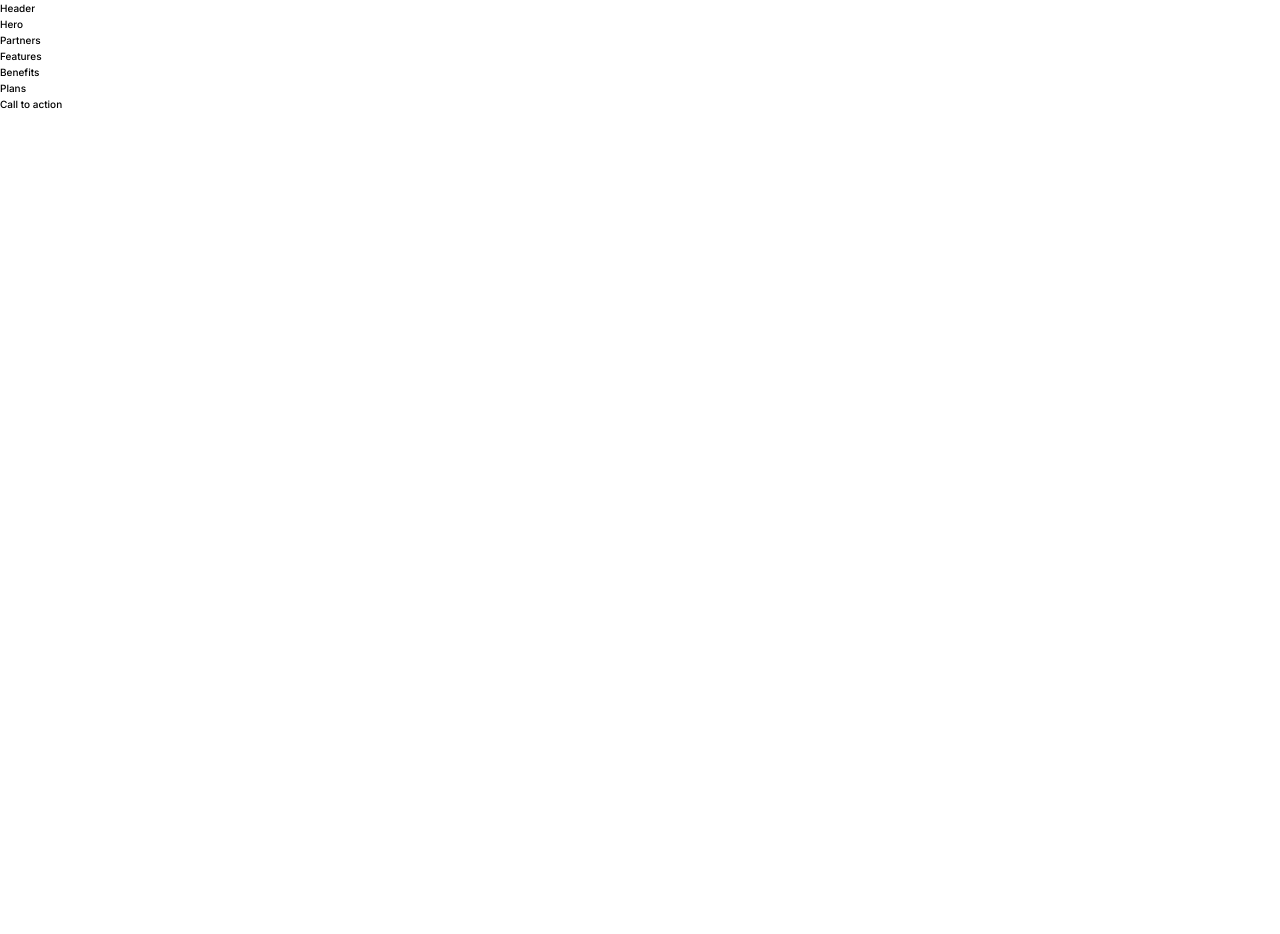
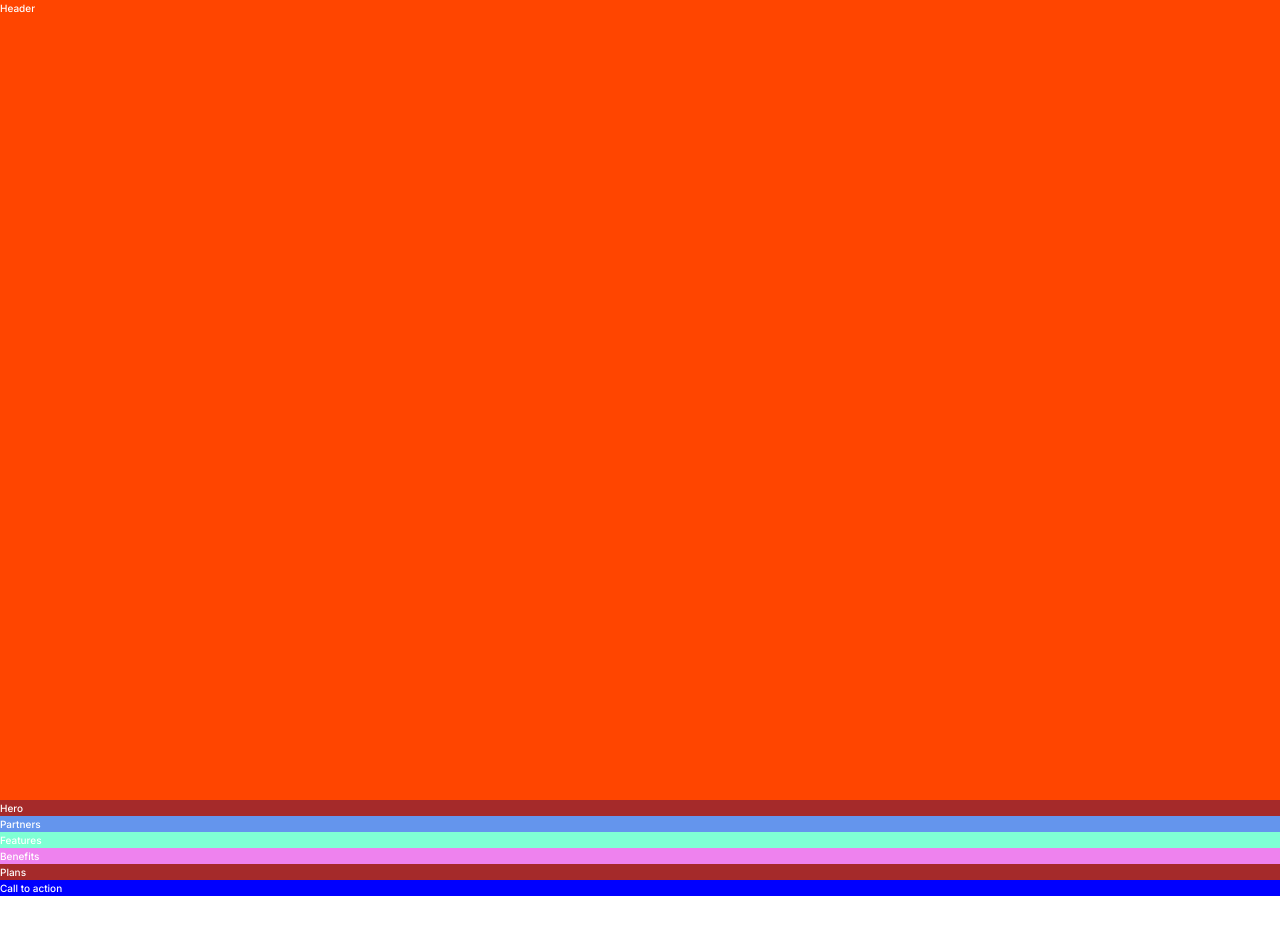
Before and after one commit to olaoyo/biccas, a website: page index.html in a window 1280 px wide. Shown: the top 934 px of the page. Before the commit the page ends 800 px from the top, so only its background shows below. Drawn offline with Linux system fonts and the light colour scheme.

Commit message:
add rows to layout

```diff
--- a/index.html
+++ b/index.html
@@ -13,8 +13,7 @@
     />
 
     <link rel="stylesheet" href="css/style.css" />
-    <link rel="shortcut icon" href="img/biccas_logo.svg" type="image/x-icon">
-
+    <link rel="shortcut icon" href="img/biccas_logo.svg" type="image/x-icon" />
 
     <title>Biccas &mdash; improving productivity</title>
   </head>
@@ -53,12 +52,24 @@
       </div> -->
     </header>
     <main>
-      <section class="hero">Hero</section>
-      <section class="partners">Partners</section>
-      <section class="features">Features</section>
-      <section class="benefits">Benefits</section>
-      <section class="plans">Plans</section>
-      <section class="cta">Call to action</section>
+      <section class="hero">
+        Hero
+      </section>
+      <section class="partners">
+        Partners
+      </section>
+      <section class="features">
+        Features
+      </section>
+      <section class="benefits">
+        Benefits
+      </section>
+      <section class="plans">
+        Plans
+      </section>
+      <section class="cta">
+        Call to action
+      </section>
     </main>
     <footer class="footer"></footer>
   </body>
--- a/sass/_base.scss
+++ b/sass/_base.scss
@@ -28,4 +28,5 @@ body {
     font-family: $font-primary;
     font-weight: 500;
     line-height: 1.6;
+    color: #ffffff;
 }
--- a/sass/_benefits.scss
+++ b/sass/_benefits.scss
@@ -0,0 +1,3 @@
+.benefits {
+    background-color: violet;
+}
--- a/sass/_cta.scss
+++ b/sass/_cta.scss
@@ -0,0 +1,3 @@
+.cta {
+    background-color: blue;
+}
--- a/sass/_features.scss
+++ b/sass/_features.scss
@@ -0,0 +1,3 @@
+.features {
+    background-color: aquamarine;
+}
--- a/sass/_footer.scss
+++ b/sass/_footer.scss
@@ -0,0 +1,3 @@
+.footer {
+    background-color: black;
+}
--- a/sass/_header.scss
+++ b/sass/_header.scss
@@ -0,0 +1,3 @@
+.header {
+    background-color: orangered;
+}
--- a/sass/_hero.scss
+++ b/sass/_hero.scss
@@ -0,0 +1,3 @@
+.hero {
+    background-color: brown;
+}
--- a/sass/_layout.scss
+++ b/sass/_layout.scss
@@ -0,0 +1,4 @@
+.container {
+    display: grid;
+    grid-template-rows: 100vh 40vw min-content 40vw min-content 40vw min-content;
+}
--- a/sass/_partners.scss
+++ b/sass/_partners.scss
@@ -0,0 +1,3 @@
+.partners {
+    background-color: cornflowerblue;
+}
--- a/sass/_plans.scss
+++ b/sass/_plans.scss
@@ -0,0 +1,3 @@
+.plans {
+    background-color: brown;
+}
```
Also changed, not shown: css/style.css.
